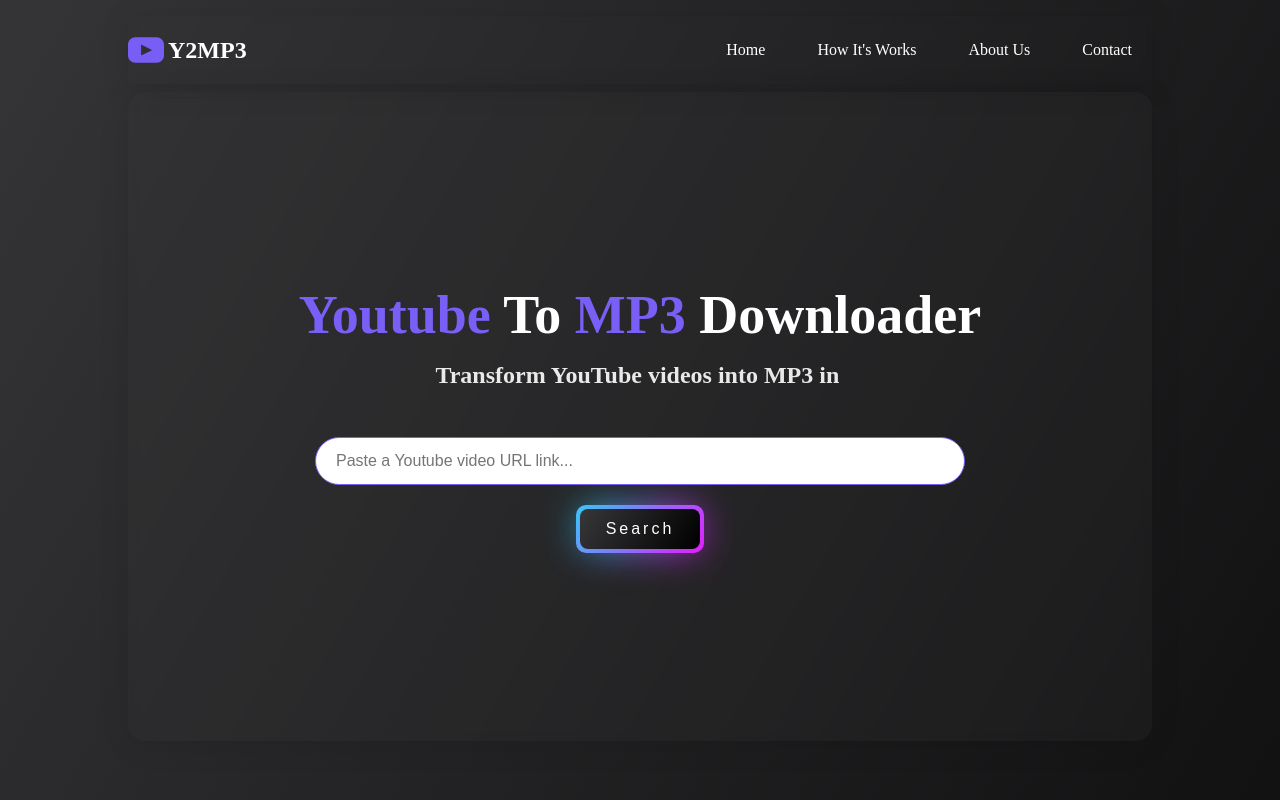
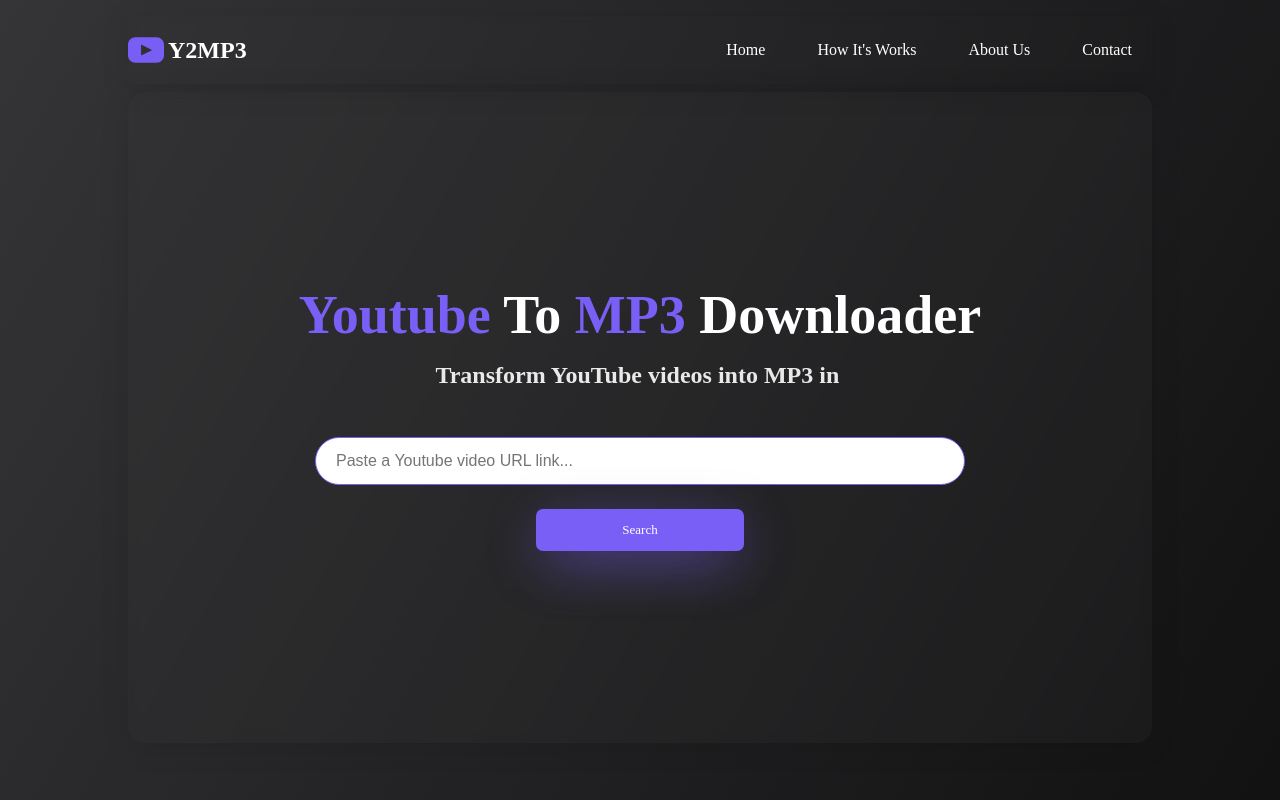
Before and after one commit to KaranXode/Y2MP3, a React (Create React App) app in the folder y2mp3/: page / in a window 1280 px wide. Shown: the top 800 px of the page. Built offline with nearby package versions, Linux system fonts and the light colour scheme; a web font is replaced by a local one.

Commit message:
[feat] change btn

```diff
--- a/y2mp3/src/App.css
+++ b/y2mp3/src/App.css
@@ -396,3 +396,45 @@
 .rotate-button:active::before {
   scale: 0.7;
 }
+
+
+.button {
+  display: inline-block;
+  border-radius: 7px;
+  border: none;
+  background: var(--PrimaryColor);
+  color: white;
+  font-family: inherit;
+  text-align: center;
+  font-size: 13px;
+  box-shadow: 0px 14px 56px -11px var(--PrimaryColor);
+  width: 16em;
+  padding: 1em;
+  transition: all 0.4s;
+  cursor: pointer;
+ }
+
+ .button span {
+  cursor: pointer;
+  display: inline-block;
+  position: relative;
+  transition: 0.4s;
+ }
+
+ .button span:after {
+  content: 'for free';
+  position: absolute;
+  opacity: 0;
+  top: 0;
+  right: -20px;
+  transition: 0.7s;
+ }
+
+ .button:hover span {
+  padding-right: 5.55em;
+ }
+
+ .button:hover span:after {
+  opacity: 4;
+  right: 0;
+ }
--- a/y2mp3/src/Components/Y2/Y2MP3.js
+++ b/y2mp3/src/Components/Y2/Y2MP3.js
@@ -61,8 +61,8 @@
             placeholder="Paste a Youtube video URL link..."
             className="form_input"
           ></input>
-          <button type="submit" className="rotate-button">
-            Search
+          <button type="submit" className="button" >
+           <span> Search</span>
           </button>
         </form>
         {urlResult ? (
```
